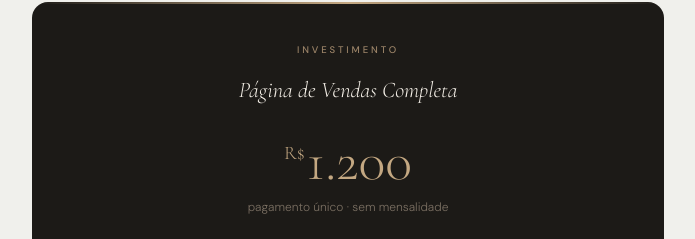
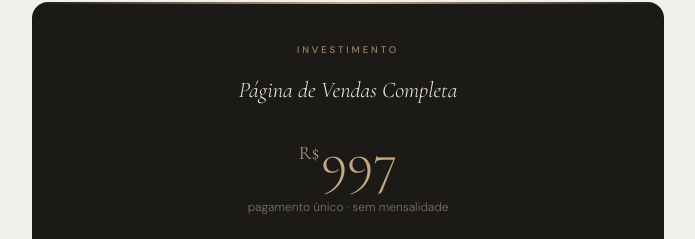
Before and after one commit to ViinySousa/proposta-bruna-ebook, a plain HTML site: page proposta.html in a window 1280 px wide. Shown: the part 1739-1978 px from the top of the page, without its empty margins (292-987 px from the left). Drawn offline with nearby package versions, Linux system fonts and the light colour scheme.

```diff
--- a/proposta.html
+++ b/proposta.html
@@ -251,7 +251,7 @@
   <div class="pricing-card">
     <span class="pricing-eyebrow">Investimento</span>
     <div class="pricing-title">Página de Vendas Completa</div>
-    <div class="pricing-amount"><small>R$</small>1.200</div>
+    <div class="pricing-amount"><small>R$</small>997</div>
     <div class="pricing-note">pagamento único · sem mensalidade</div>
     <div class="pricing-divider"></div>
     <div class="pricing-info">50% na aprovação · 50% na entrega</div>
```
